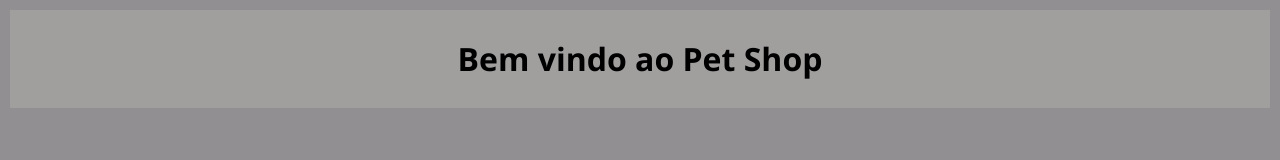
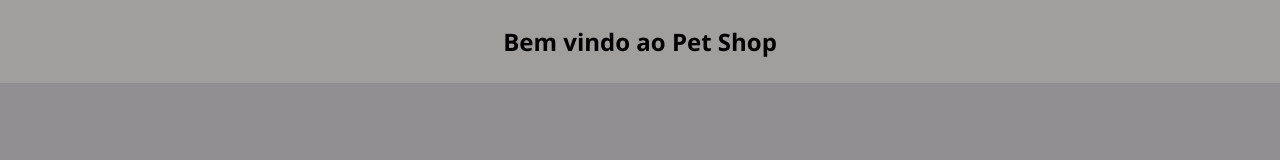
Before and after one commit to samuelhenrique1234-ops/Refor-o-de-Formul-rios, a plain HTML site: page index.html in a window 1280 px wide. Drawn offline with Linux system fonts and the light colour scheme.

Commit message:
ADD - ajuste no titulo

```diff
--- a/index.html
+++ b/index.html
@@ -13,7 +13,7 @@
 
     <header>
         <div id="titulo">
-            <h1>Bem vindo ao Pet Shop</h1>
+            <h2>Bem vindo ao Pet Shop</h2>
         </div>
     </header>
 
--- a/style.CSS
+++ b/style.CSS
@@ -2,13 +2,13 @@ body {
     background-color: rgb(145, 143, 145);
     font-family: 'Segoe UI', Tahoma, Geneva, Verdana, sans-serif;
     margin: 0px;
-    padding: 4px;
+    padding: 0px;
 }
 
 #titulo {
     text-align: center;
     background-color: rgb(161, 158, 158);
-    margin: 6px;
-    padding: 6px;
+    margin: 0px;
+    padding: 5px;
 
 }
```
